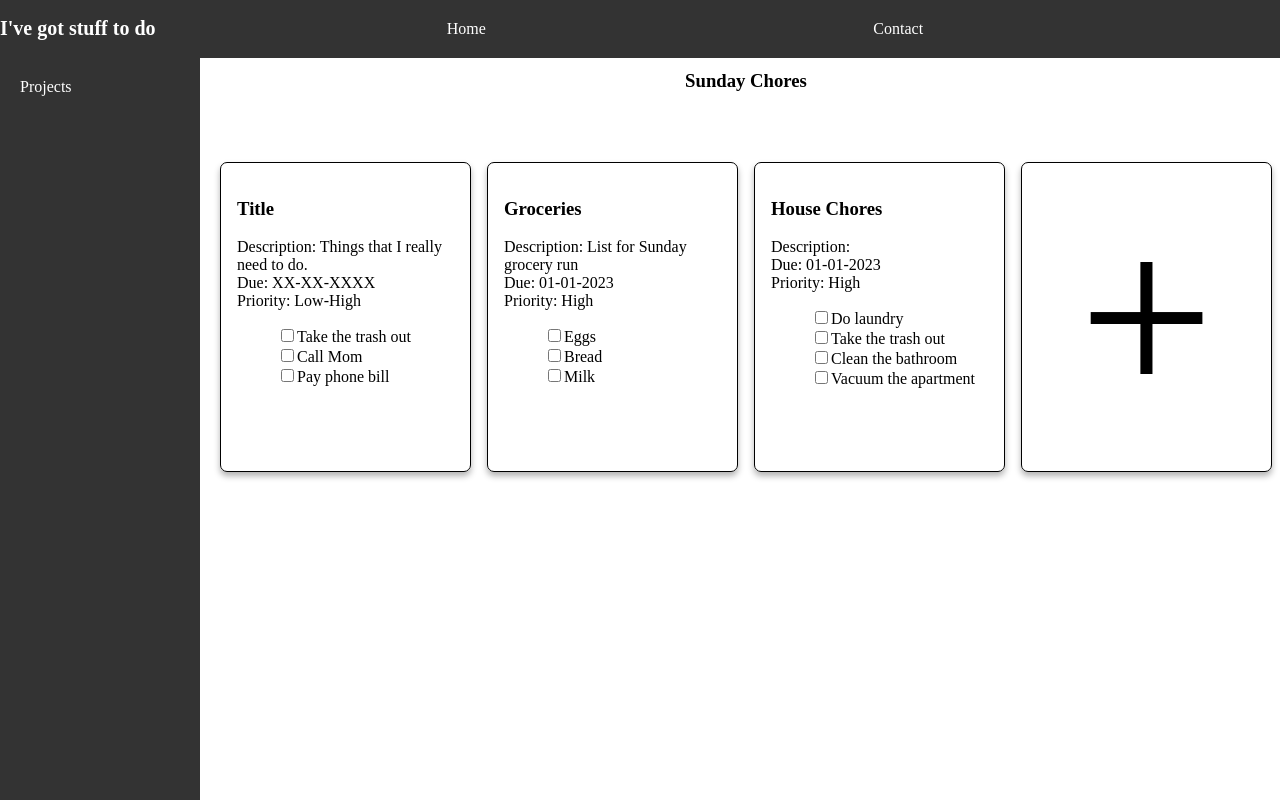
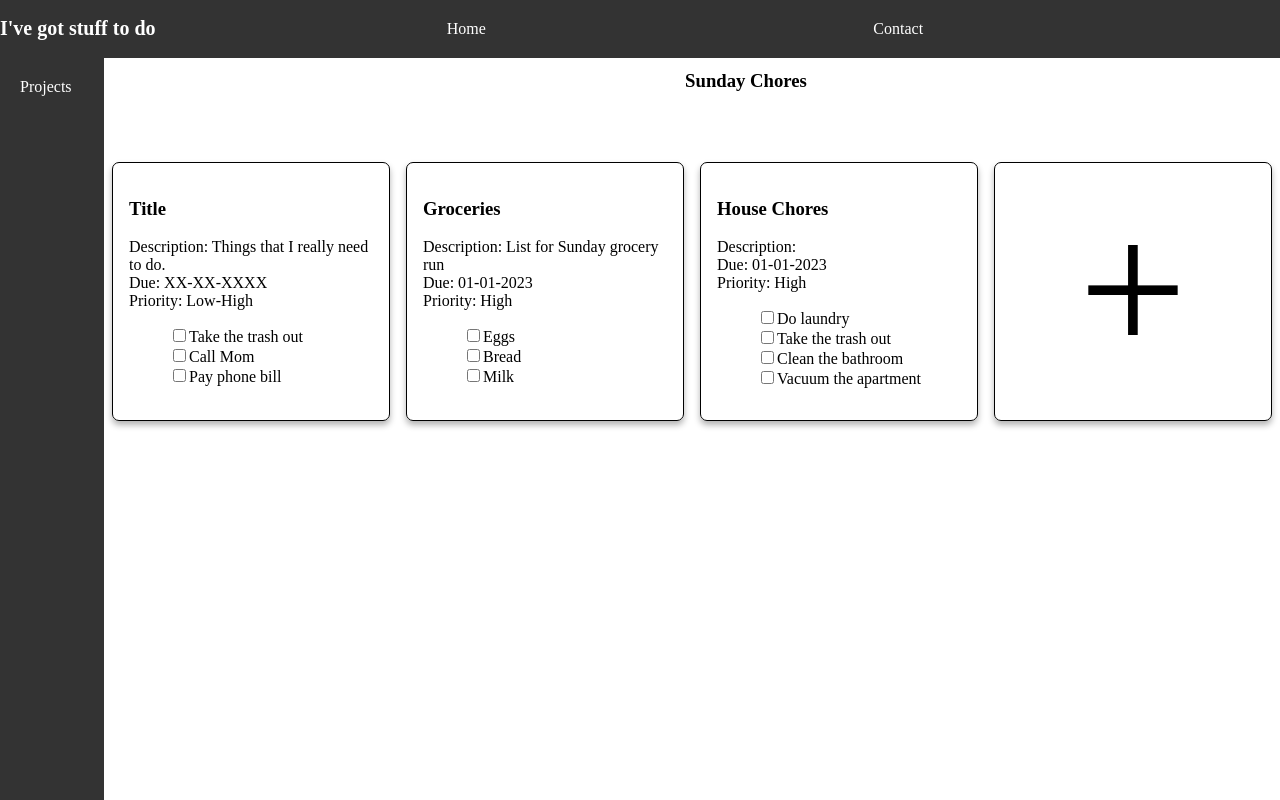
Before and after one commit to hurr-son/to-do-list, a website built with webpack: page dist/index.html in a window 1280 px wide. Built offline with nearby package versions, Linux system fonts and the light colour scheme.

Commit message:
made the vert nav thinner

```diff
--- a/src/style.css
+++ b/src/style.css
@@ -14,7 +14,7 @@ li {
   grid-template-columns: 1fr 1fr 1fr 1fr;
   grid-auto-rows: 1fr;
   gap: 1rem;
-  margin-left: 212px;
+  margin-left: 6.5rem;
   margin-top: 70px;
 
 }
@@ -86,7 +86,7 @@ li {
     left: 0;
     top: 0;
     bottom: 0;
-    width: 200px;
+    min-width: 6.5rem;
     margin-top: 58px;
     background-color: #333;
     color: #fff;
@@ -164,7 +164,7 @@ li {
 
 .create-button {
   text-align: center;
-  font-size: 15rem;
+  font-size: 12rem;
 }
 .create-button:hover {
   background-color: rgb(203, 203, 203);
```
